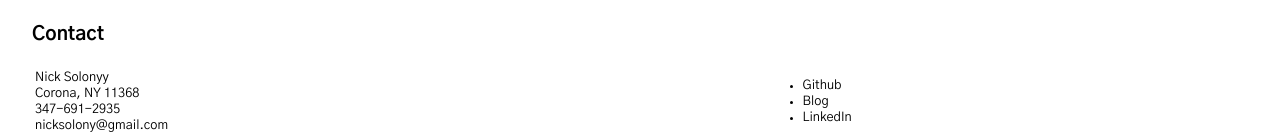
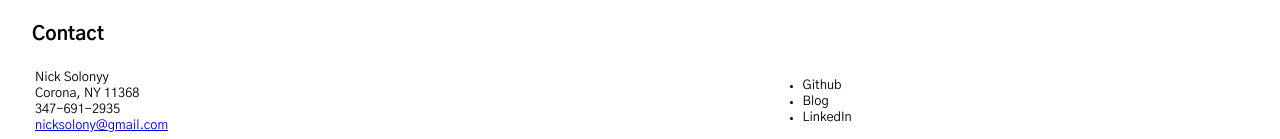
Before and after one commit to nicksolony/portfolio-frontend, a React (Create React App) app: page / in a window 1280 px wide. Shown: the part 2345-2484 px from the top of the page. Built offline with nearby package versions, Linux system fonts and the light colour scheme.

Commit message:
complted address element

```diff
--- a/src/components/Address.js
+++ b/src/components/Address.js
@@ -4,10 +4,10 @@ const Address = (data) => {
 
     return (
         <div>
-            Nick Solonyy <br/>
-            Corona, NY 11368 <br/>
-            347-691-2935 <br/>
-            nicksolony@gmail.com
+            {data.info.name}<br/>
+            {data.info.address}<br/>
+            {data.info.phone}<br/>
+            <a href={`mailto:${data.info.email}`}>{data.info.email}</a>
         </div>
     )
 }
```
